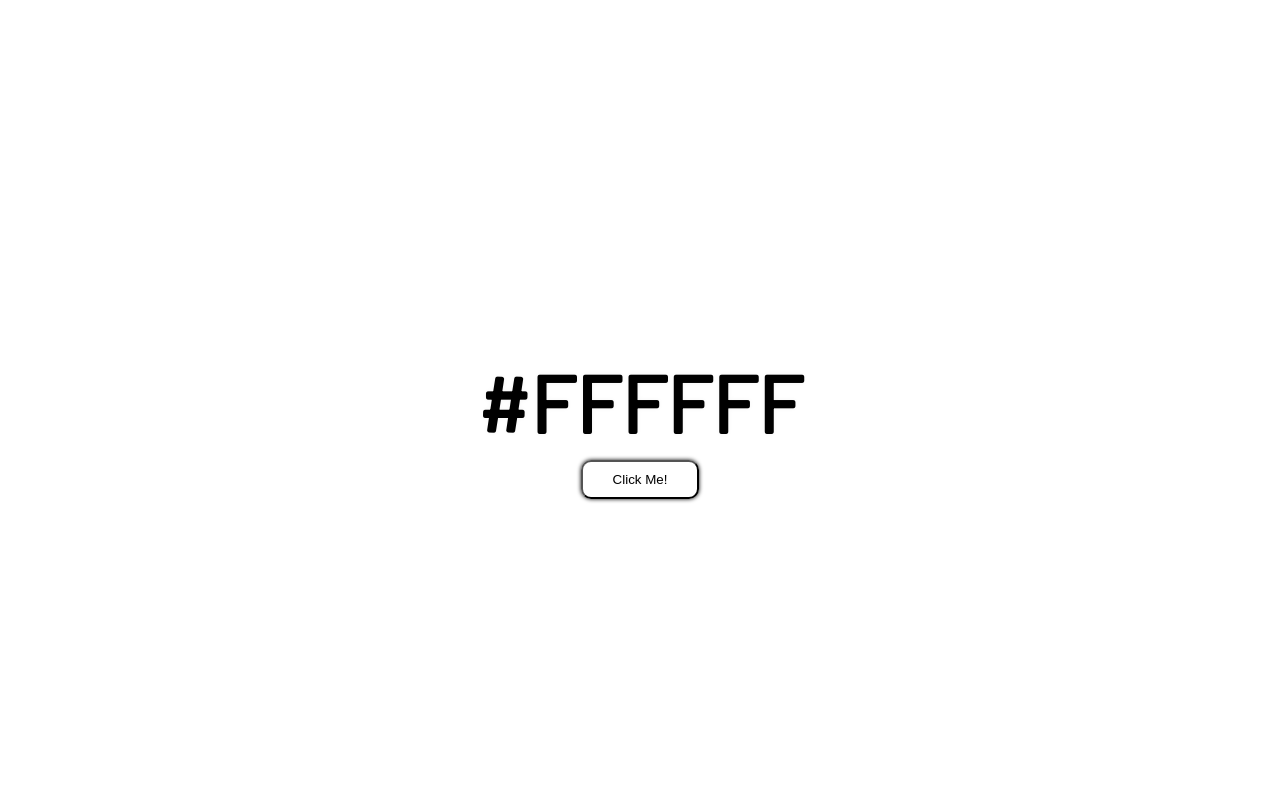
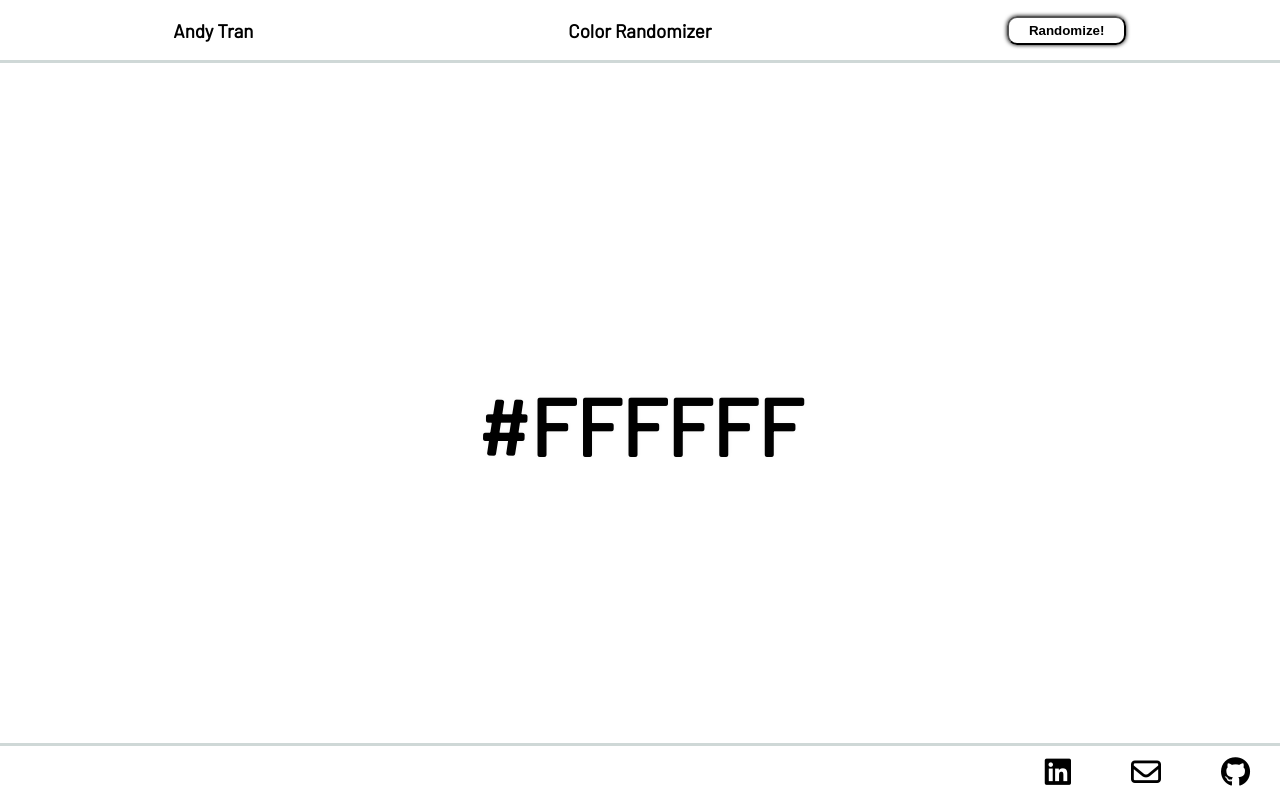
Before and after one commit to AndyTT/ColorRandomizer, a plain HTML site: page src/index.html in a window 1280 px wide. Drawn offline with Linux system fonts and the light colour scheme.

Commit message:
header & footer

```diff
--- a/src/index.html
+++ b/src/index.html
@@ -8,19 +8,60 @@
         <link href="https://fonts.googleapis.com/css?family=Cabin&display=swap" rel="stylesheet">
         <link href="https://fonts.googleapis.com/css?family=Barlow&display=swap" rel="stylesheet">
 
+        <!-- FONTAWESOME -->
+        <script src="https://kit.fontawesome.com/32ba410a11.js" crossorigin="anonymous"></script>
+
         <!-- CSS -->
         <link rel="stylesheet" type="text/css" href="../styles/style.css">
 
         <title>Color Randomizer</title>
     </head>
     <body>
-        <!-- Main -->
-        <main class="main" id="mainDiv">
-            <h1 id="hex">#FFFFFF</h1>
-            <button id="btn">
-                Click Me!
-            </button>
-        </main>
+        <div class="container">
+
+            <!-- Header -->
+            <header class="header">
+                <div class="name">
+                    <h3>Andy Tran</h3>
+                </div>
+                <div class="title">
+                    <h3>Color Randomizer</h3>
+                </div>
+                <div class="btn">
+                    <button id="btn">Randomize!</button>
+                </div>
+            </header>
+
+            <!-- Main -->
+            <main class="main" id="mainDiv">
+                <h1 id="hex">#FFFFFF</h1>
+            </main>
+
+            <!-- Footer -->
+            <footer class="footer">
+
+                <div>
+                    <a href="https://github.com/AndyTT/ColorRandomizer" id="github" target="_blank">
+                        <i class="fab fa-github"></i>
+                    </a>
+                </div>
+
+                <div>
+                    <a href="mailto:tran84@sheridancollege.ca" id="email" target="_blank">
+                        <i class="far fa-envelope"></i>
+                    </a>
+                </div>
+
+                <div>
+                    <a href="https://www.linkedin.com/in/andytran-/" id="linkedin" target="_blank">
+                        <i class="fab fa-linkedin"></i>
+                    </a>
+                </div>
+
+            </footer>
+        </div>
+
+
         <script type="text/javascript" src="../scripts/script.js">
         </script>
     </body>
--- a/styles/mixins.scss
+++ b/styles/mixins.scss
@@ -9,7 +9,7 @@
 // Button design mixin
 @mixin btnDesign {
 
-    padding: 10px 30px;
+    padding: 5px 20px;
     background-color: transparent;
     border-radius: 10px;
     outline: 0;
--- a/styles/style.scss
+++ b/styles/style.scss
@@ -1,10 +1,39 @@
 @import 'mixins';
 $barlowFont: Barlow, sans-serif;
+$borderColor: #CFD8D7;
 
 html, body {
     height: 100%;
     margin: 0;
     padding: 0;
+}
+
+.container {
+    display: flex;
+    flex-direction: column;
+    height: 100%;
+}
+
+.header {
+
+    display: grid;
+    grid-template-columns: 1fr 1fr 1fr;
+    font-family: $barlowFont;
+    border-bottom-style: solid;
+    border-bottom-color: $borderColor;
+    border-bottom-width: 3px;
+
+    div {
+        @include flexCenter(row);
+    }
+
+    #btn {
+        @include btnDesign;
+        cursor: pointer;
+        margin-top: 0;
+        font-weight: bold;
+    }
+
 }
 
 main{
@@ -17,11 +46,26 @@ main{
         text-shadow: 0 0 5px whitesmoke;
         margin-bottom: 10px;
     }
+}
 
-    #btn {
-        @include btnDesign;
-        cursor: pointer;
-        text-shadow: 0 0 3px whitesmoke;
-        margin-top: 0;
+footer {
+    display: flex;
+    flex-direction: row-reverse;
+    border-top-style: solid;
+    border-top-color: $borderColor;
+    border-top-width: 3px;
+    font-size: 30px;
+
+    div {
+        @include flexCenter(row);
+        padding: 10px 30px;
+
+        a:link, a:visited, a:active {
+            color: black;
+        }
+
+        a:hover {
+            color: #FFBCB5;
+        }
     }
 }
```
Also changed, not shown: styles/style.css, 1 other file.
